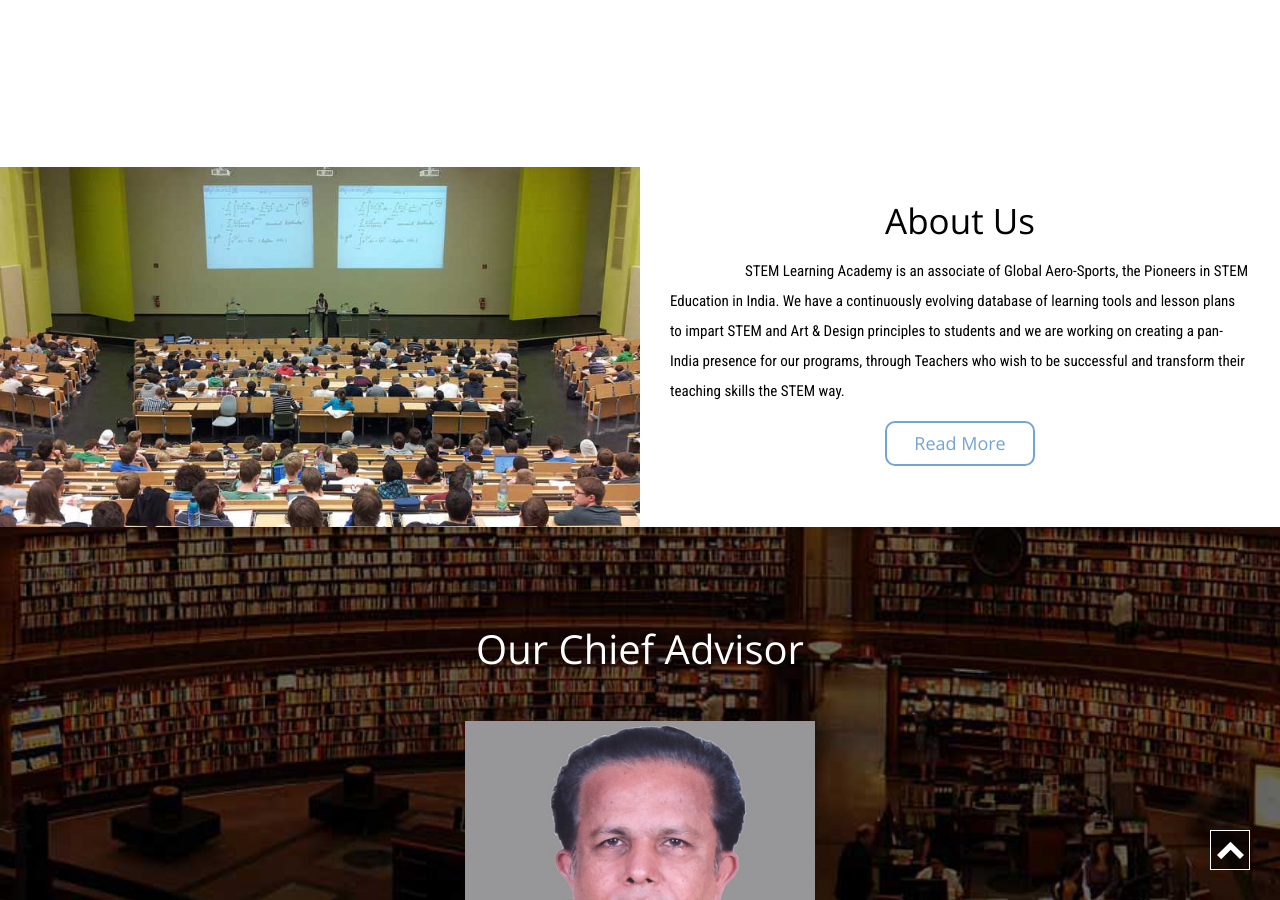
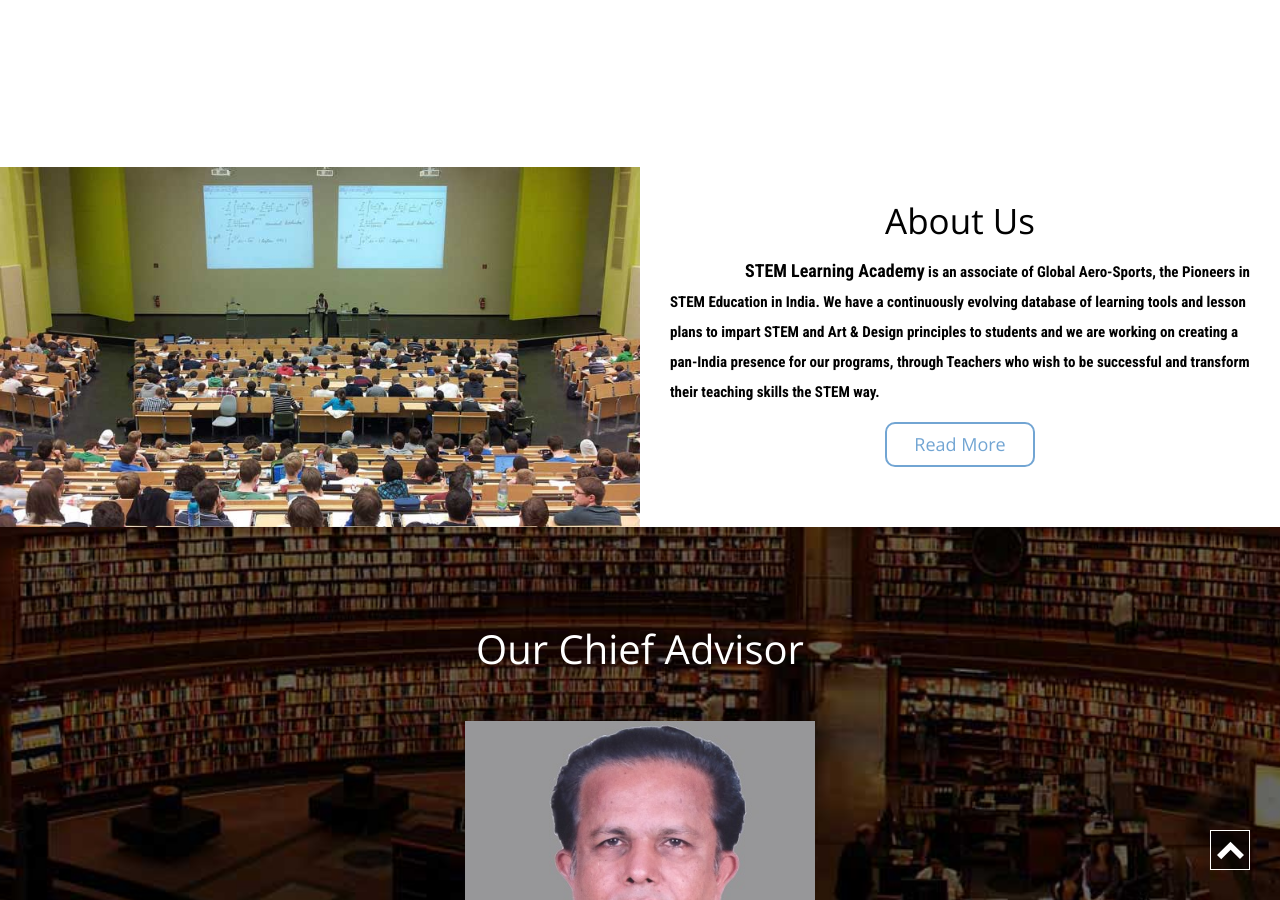
Before and after one commit to dhanyacm/stem, a Jekyll site: the page built from index.html, in a window 1280 px wide and 900 px high, scrolled down 508 px. Built offline with Jekyll 4.4.1, drawn with Linux system fonts in a browser that asks for light colours; a script that is not in the unit is left out.

Commit message:
Update index.html

```diff
--- a/index.html
+++ b/index.html
@@ -20,7 +20,7 @@
 		<div class="col-lg-6 col-md-6 col-sm-6 about-agile2">
 			<div class="about-wthree">
 				<h2 class="text-center slideanim">About Us</h2>
-				<p class="slideanim">STEM Learning Academy is an associate of Global Aero-Sports, the Pioneers in STEM Education in India. We have a continuously evolving database of learning tools and lesson plans to impart STEM and Art & Design principles to students and we are working on creating a pan-India presence for our programs, through Teachers who wish to be successful and transform their teaching skills the STEM way.</p>
+				<p class="slideanim"><b><font size=4>STEM Learning Academy</font> is an associate of Global Aero-Sports, the Pioneers in STEM Education in India. We have a continuously evolving database of learning tools and lesson plans to impart STEM and Art & Design principles to students and we are working on creating a pan-India presence for our programs, through Teachers who wish to be successful and transform their teaching skills the STEM way.</p>
 				<a href="about.html" title="Click">Read More</a>
 			</div>
 		</div>
```
